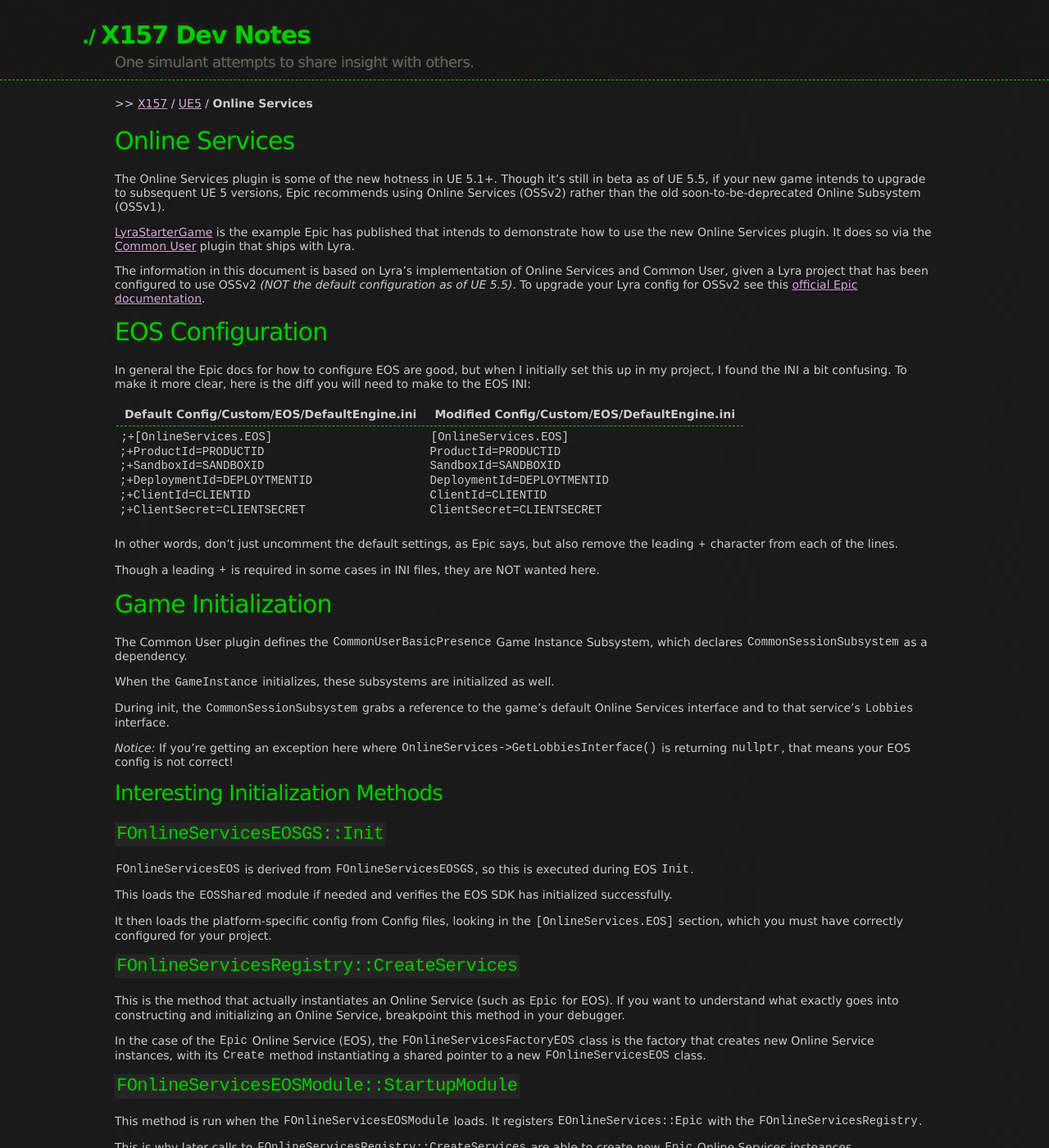
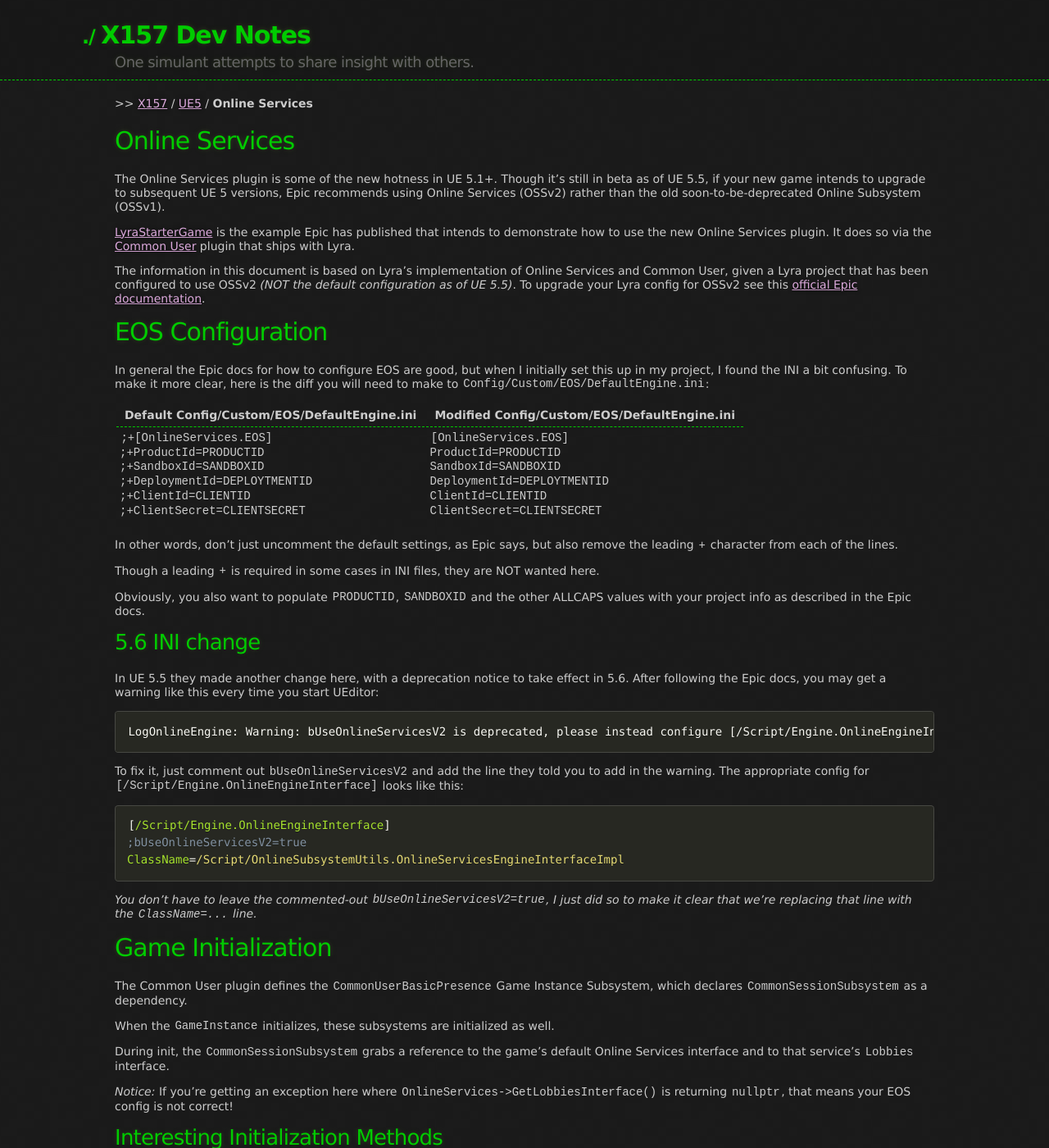
Before and after one commit to x157/x157.github.io, a Jekyll site: the page built from UE5/OnlineServices/index.md, in a window 1280 px wide and 1400 px high. Shown: the whole window at 82% size. Built offline with Jekyll 4.4.1, drawn with Linux system fonts in a browser that asks for light colours; some of the changed text lies outside the part shown.

Commit message:
Add 5.6 INI update plus copy/paste Build.cs DebugGame code

````diff
--- a/UE5/OnlineServices/index.md
+++ b/UE5/OnlineServices/index.md
@@ -29,7 +29,7 @@
 
 In general the Epic docs for how to configure EOS are good, but when I initially set this up in
 my project, I found the INI a bit confusing.  To make it more clear, here is the diff you will
-need to make to the EOS INI:
+need to make to `Config/Custom/EOS/DefaultEngine.ini`:
 
 | Default Config/Custom/EOS/DefaultEngine.ini                                                                                                                                      | Modified Config/Custom/EOS/DefaultEngine.ini                                                                                                                                              |
 |---|---|
@@ -39,6 +39,30 @@
 but also remove the leading `+` character from each of the lines.
 
 Though a leading `+` is required in some cases in INI files, they are NOT wanted here.
+
+Obviously, you also want to populate `PRODUCTID`, `SANDBOXID` and the other ALLCAPS values with your project info
+as described in the Epic docs.
+
+## 5.6 INI change
+
+In UE 5.5 they made another change here, with a deprecation notice to take effect in 5.6.
+After following the Epic docs, you may get a warning like this every time you start UEditor:
+
+```text
+LogOnlineEngine: Warning: bUseOnlineServicesV2 is deprecated, please instead configure [/Script/Engine.OnlineEngineInterface]:ClassName=/Script/OnlineSubsystemUtils.OnlineServicesEngineInterfaceImpl
+```
+
+To fix it, just comment out `bUseOnlineServicesV2` and add the line they told you to add in the warning.
+The appropriate config for `[/Script/Engine.OnlineEngineInterface]` looks like this:
+
+```ini
+[/Script/Engine.OnlineEngineInterface]
+;bUseOnlineServicesV2=true
+ClassName=/Script/OnlineSubsystemUtils.OnlineServicesEngineInterfaceImpl
+```
+
+*You don't have to leave the commented-out `bUseOnlineServicesV2=true`,
+I just did so to make it clear that we're replacing that line with the `ClassName=...` line.*
 
 # Game Initialization
 
@@ -94,6 +118,19 @@
 - `Engine/Plugins/Online/OnlineServices/Source/OnlineServicesInterface/OnlineServicesInterface.Build.cs`
 - `Engine/Plugins/Online/OnlineServicesNull/Source/OnlineServicesNull.Build.cs`
 
+### Code snippet
+
+```cs
+// [BEGIN xist debug hack]
+// Allow debugger stepping in this Engine module when built as DebugGame
+if (Target.Configuration == UnrealTargetConfiguration.DebugGame)
+{
+    OptimizeCode = CodeOptimization.Never;
+}
+// [END xist debug hack]
+
+```
+
 ### Example Diff for `OnlineServicesInterface.Build.cs`
 
 [![OnlineServicesInterface.Build.cs Diff Screenshot](./screenshots/OnlineServicesInterface.Build.cs.diff.png)](./screenshots/OnlineServicesInterface.Build.cs.diff.png)
````
